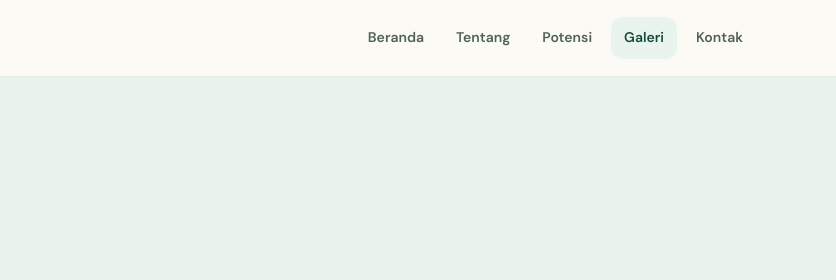
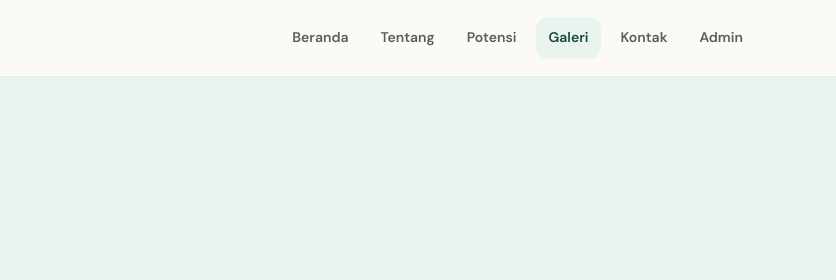
Before and after one commit to saira-ns/pesonasemparuk, a plain HTML site: page galeri.html in a window 1280 px wide. Shown: the top 280 px of the page, 444-1280 px from the left. Drawn offline with nearby package versions, Linux system fonts and the light colour scheme.

Commit message:
Update galeri.html

```diff
--- a/galeri.html
+++ b/galeri.html
@@ -2,7 +2,7 @@
 <html lang="id"><head><meta charset="UTF-8"><meta name="viewport" content="width=device-width, initial-scale=1.0">
 <title>Galeri — Semparuk Kuala</title><link rel="stylesheet" href="style.css"></head>
 <body>
-<nav><div class="container nav-inner"><a class="brand" href="index.html"><span class="brand-mark">PS</span><span><small>Website Desa</small><strong>Semparuk Kuala</strong></span></a><div class="nav-links"><a href="index.html">Beranda</a><a href="tentang.html">Tentang</a><a href="potensi.html">Potensi</a><a class="active" href="galeri.html">Galeri</a><a href="kontak.html">Kontak</a></div></div></nav>
+<nav><div class="container nav-inner"><a class="brand" href="index.html"><span class="brand-mark">PS</span><span><small>Website Desa</small><strong>Semparuk Kuala</strong></span></a><div class="nav-links"><a href="index.html">Beranda</a><a href="tentang.html">Tentang</a><a href="potensi.html">Potensi</a><a class="active" href="galeri.html">Galeri</a><a href="kontak.html">Kontak</a><a href="admin.html">Admin</a></div></div></nav>
 <header class="page-hero"><div class="container"><div class="kicker">Dokumentasi</div><h1>Galeri Desa</h1><p>Potongan momen dari kegiatan, lingkungan, dan keseharian masyarakat Semparuk Kuala.</p></div></header>
 <section class="section"><div class="container"><div class="gallery">
 <figure class="tall"><img src="sungai.jpg" alt="Sungai Semparuk Kuala"><figcaption>Sungai Semparuk Kuala — suasana alam yang asri</figcaption></figure>
```
